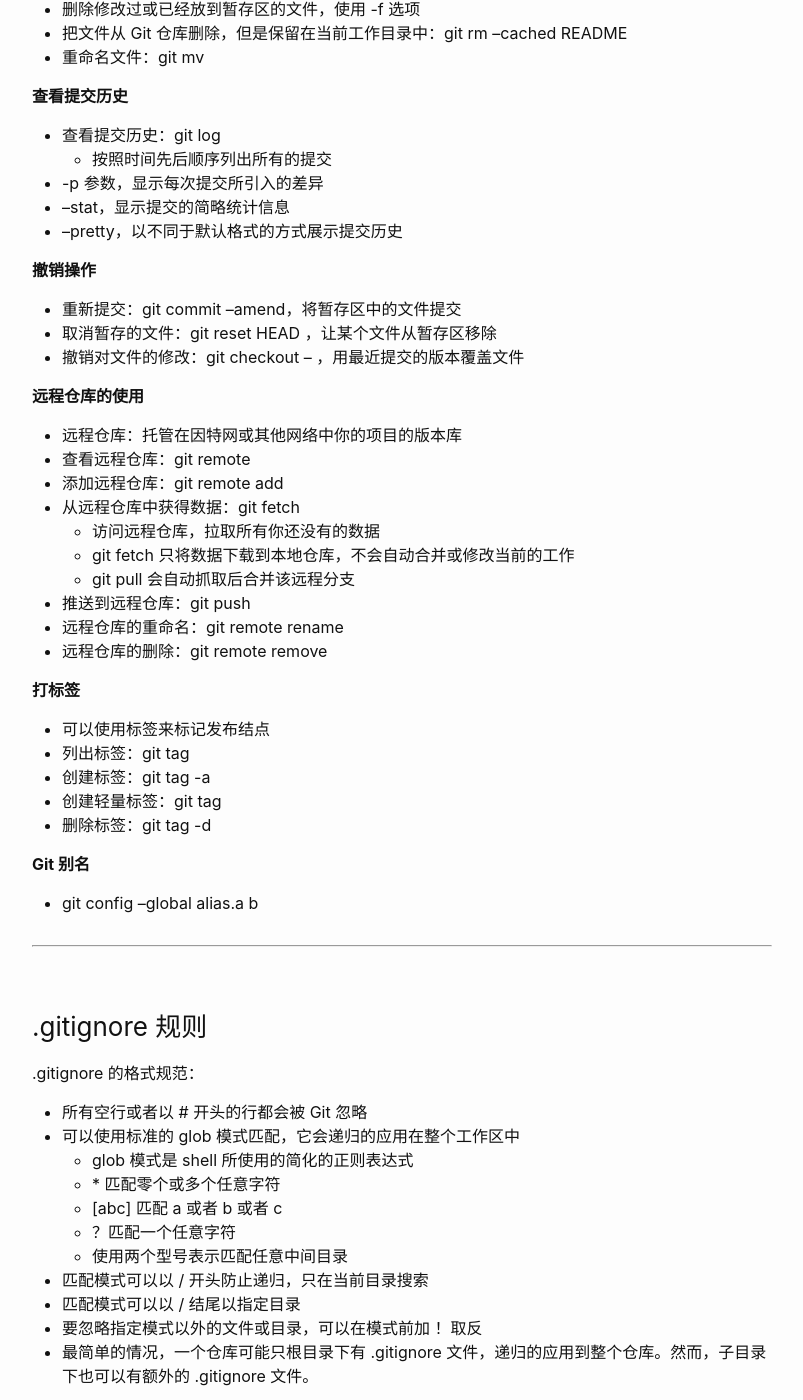
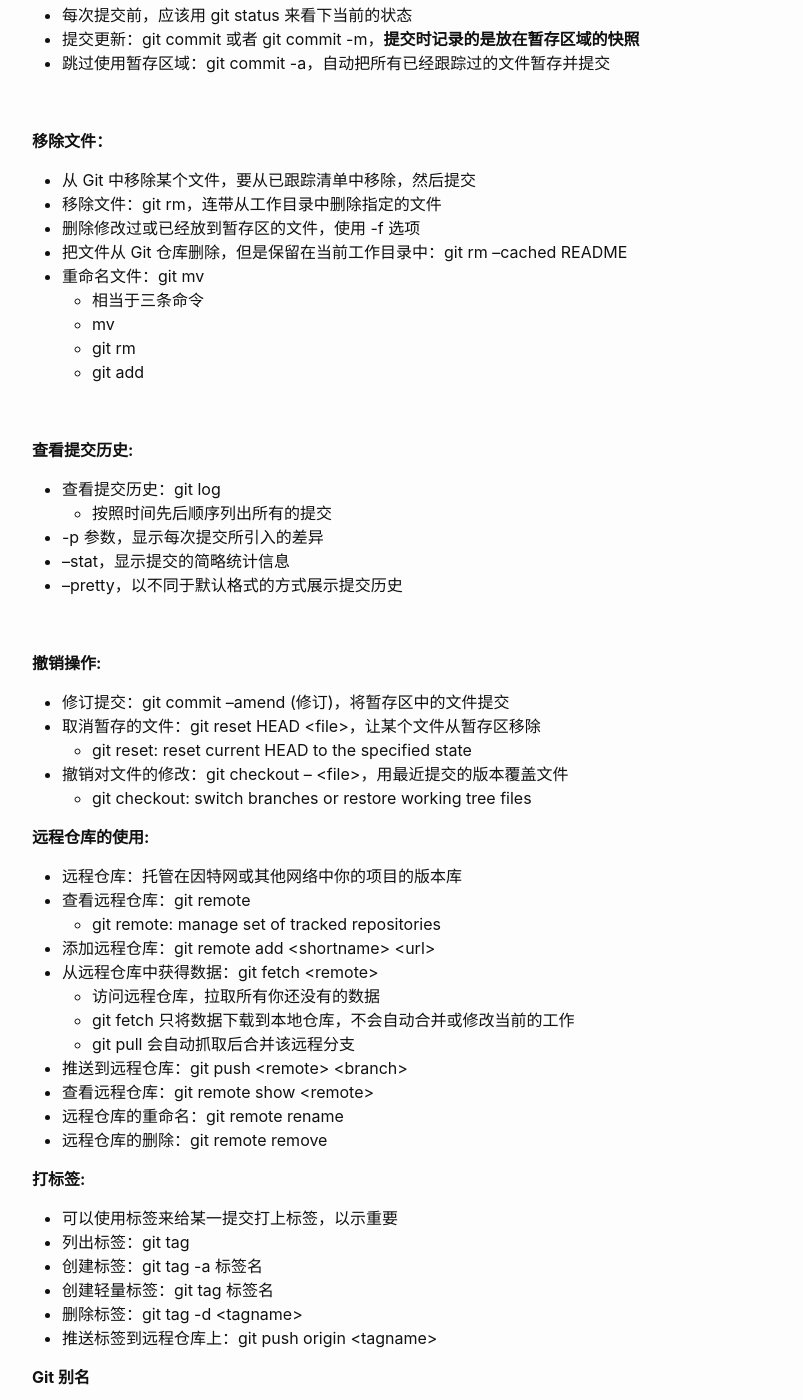
Before and after one commit to syh-1/syh-1.github.io, a Jekyll site: the page built from _posts/Git/2022-11-05-Git-0002.md, in a window 1280 px wide and 1400 px high, scrolled down 1083 px. Shown: the whole window, without its empty margins (238-1041 px from the left). Built offline with Jekyll 4.4.1, drawn with Linux system fonts in a browser that asks for light colours; comment, search, counter and statistics services are not loaded; some of the changed text lies outside the part shown.

Commit message:
修改 Git-0002.md Git 基础

```diff
--- a/_posts/Git/2022-11-05-Git-0002.md
+++ b/_posts/Git/2022-11-05-Git-0002.md
@@ -11,6 +11,8 @@ categories: 版本控制
     - git clone \<url\>
     - 可以加上本地仓库名字的参数
     - 可以使用 https 协议，可以使用 SSH 协议 user@server:path/to/repo.git
+
+<br/>
 
 工作目录下的每个文件不外乎两种状态：已跟踪或未跟踪。已跟踪的文件状态可能是未修改、已修改或暂存。
 
@@ -32,61 +34,82 @@ width = "500" />
 * 忽略文件：.gitignore
     - 一开始仓库就要设置 .gitignore 文件
 
+<br/>
+
 * 查看修改后的文件更新了哪些部分：git diff，查找当前做的那些更新尚未暂存
 * 对比已经暂存文件与最后一次提交的文件差异：git diff --staged
 
-* 提交更新：git commit 或者 git commit -m，提交时记录的是放在暂存区域的快照
+* 每次提交前，应该用 git status 来看下当前的状态
+* 提交更新：git commit 或者 git commit -m，**提交时记录的是放在暂存区域的快照**
 * 跳过使用暂存区域：git commit -a，自动把所有已经跟踪过的文件暂存并提交
 
+<br/>
+
+**移除文件：**
+* 从 Git 中移除某个文件，要从已跟踪清单中移除，然后提交
 * 移除文件：git rm，连带从工作目录中删除指定的文件
 * 删除修改过或已经放到暂存区的文件，使用 -f 选项
 * 把文件从 Git 仓库删除，但是保留在当前工作目录中：git rm --cached README
 * 重命名文件：git mv
+    - 相当于三条命令
+    - mv
+    - git rm
+    - git add
 
-**查看提交历史**
+<br/>
+
+**查看提交历史:**
 * 查看提交历史：git log
     - 按照时间先后顺序列出所有的提交
 * -p 参数，显示每次提交所引入的差异
 * --stat，显示提交的简略统计信息
 * --pretty，以不同于默认格式的方式展示提交历史
 
-**撤销操作**
-* 重新提交：git commit --amend，将暂存区中的文件提交
-* 取消暂存的文件：git reset HEAD <file>，让某个文件从暂存区移除
-* 撤销对文件的修改：git checkout -- <file>，用最近提交的版本覆盖文件
+<br/>
 
-**远程仓库的使用**
+**撤销操作:**
+* 修订提交：git commit --amend (修订)，将暂存区中的文件提交
+* 取消暂存的文件：git reset HEAD \<file>，让某个文件从暂存区移除
+    - git reset: reset current HEAD to the specified state
+* 撤销对文件的修改：git checkout -- \<file>，用最近提交的版本覆盖文件
+    - git checkout: switch branches or restore working tree files
+
+**远程仓库的使用:**
 * 远程仓库：托管在因特网或其他网络中你的项目的版本库
 * 查看远程仓库：git remote
-* 添加远程仓库：git remote add <shortname> <url>
-* 从远程仓库中获得数据：git fetch <remote>
+    - git remote: manage set of tracked repositories
+* 添加远程仓库：git remote add \<shortname> \<url>
+* 从远程仓库中获得数据：git fetch \<remote>
     - 访问远程仓库，拉取所有你还没有的数据
     - git fetch 只将数据下载到本地仓库，不会自动合并或修改当前的工作
     - git pull 会自动抓取后合并该远程分支
-* 推送到远程仓库：git push <remote> <branch>
+* 推送到远程仓库：git push \<remote> \<branch>
+* 查看远程仓库：git remote show \<remote>
 * 远程仓库的重命名：git remote rename
 * 远程仓库的删除：git remote remove
 
-**打标签**
-* 可以使用标签来标记发布结点
+**打标签:**
+* 可以使用标签来给某一提交打上标签，以示重要
 * 列出标签：git tag
-* 创建标签：git tag -a
-* 创建轻量标签：git tag
-* 删除标签：git tag -d <tagname>
+* 创建标签：git tag -a 标签名
+* 创建轻量标签：git tag 标签名
+* 删除标签：git tag -d \<tagname>
+* 推送标签到远程仓库上：git push origin \<tagname>
 
 **Git 别名**
 * git config --global alias.a b
 
 ----
+
 ### .gitignore 规则
 
 .gitignore 的格式规范：
 * 所有空行或者以 # 开头的行都会被 Git 忽略
-* 可以使用标准的 glob 模式匹配，它会递归的应用在整个工作区中
+* 可以使用**标准的 glob 模式匹配**，它会递归的应用在整个工作区中
     - glob 模式是 shell 所使用的简化的正则表达式
     - \* 匹配零个或多个任意字符
     - [abc] 匹配 a 或者 b 或者 c
-    - ？匹配一个任意字符
+    - ？匹配任意单个字符
     - 使用两个型号表示匹配任意中间目录
 * 匹配模式可以以 / 开头防止递归，只在当前目录搜索
 * 匹配模式可以以 / 结尾以指定目录
```
Also changed, not shown: _posts/Git/2022-11-05-Git-0001.md (+2 -0 lines), 待做事项.md (+1 -0 lines).
